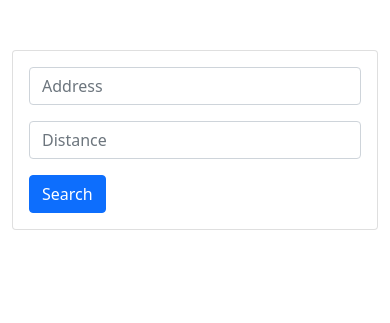
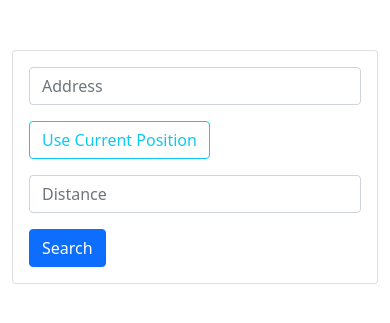
Before and after one commit to Bojun-Wu/powerOfCoordinate, a Django app: page /show_result/home in a window 390 px wide. Shown: the part 56-379 px from the top of the page. Run offline with Django 3.2, Linux system fonts and the light colour scheme.

Commit message:
add use current position function

```diff
--- a/show_result/templates/show_result/home.html
+++ b/show_result/templates/show_result/home.html
@@ -52,11 +52,14 @@
                 <div class="card-body">
                   <div class="row g-3">
 
-                            <div class="col-sm-7">
-                                <input type="text" class="form-control" name="position" value = "{{self.inputPosition}}" placeholder="Address" aria-label="City">
+                    <div class="col-sm-6">
+                      <input type="text" class="form-control" name="position" placeholder="Address" value="{{self.inputPosition}}" id="position">
                   </div>
-                            <div class="col-sm-4">
-                                <input type="text" class="form-control" placeholder="Distance" aria-label="State" type="number" name="distance" value="{{self.inputDistance}}">
+                  <div class="col-sm-2">
+                    <button type="button" class="btn btn-outline-info col-sm" id="current">Use Current Position</button>
+                  </div>
+                  <div class="col-sm-3">
+                      <input class="form-control" placeholder="Distance" type="number" name="distance" value="{{self.inputDistance}}">
                   </div>
                   <div class="col-sm">
                       <button type="submit" class="btn btn-primary col-sm">Search</button>
@@ -68,6 +71,11 @@
             </form>
         </div>
     </div>
+    <script>
+      document.getElementById("current").addEventListener("click", function() {
+        document.getElementById("position").setAttribute('value','Current Position');
+      });
+    </script>
     <script src="https://cdn.jsdelivr.net/npm/bootstrap@5.1.3/dist/js/bootstrap.bundle.min.js" integrity="sha384-ka7Sk0Gln4gmtz2MlQnikT1wXgYsOg+OMhuP+IlRH9sENBO0LRn5q+8nbTov4+1p" crossorigin="anonymous"></script>
 </body>
 </html>
--- a/show_result/views.py
+++ b/show_result/views.py
@@ -7,6 +7,9 @@ import googlemaps
 from geopy import distance
 from django.views import View
 from datetime import datetime, timezone
+import requests
+import urllib.request
+import json
 
 # Create your views here.
 
@@ -46,28 +49,33 @@ class home_page(View):
     inputDistance = 1000
 
     def get(self, request):
-        # for house in self.houseWithin():
-        #     print(house.id)
         return render(request, 'show_result/home.html')
 
     def post(self, request):
         self.inputPosition = request.POST['position']
         self.inputDistance = request.POST['distance']
-        if self.inputPosition == '':
-            return render(request, 'show_result/home.html')
-        map_client = googlemaps.Client(
-            'AIzaSyAcilcRP58jNHR7JwLyufW6A2zxCL65ePg')
-        data = map_client.geocode(self.inputPosition)
-        if data == []:
-            return HttpResponse('something went wrong')
+        if(self.inputDistance == ''):
+            self.inputDistance = 1000
+        if(self.inputPosition == 'Current Position'):
+            response = requests.post(
+                "https://www.googleapis.com/geolocation/v1/geolocate?key=AIzaSyDowkWVDSteeMLzGZfRoPgrCiXGnx2_lkk")
+            lat = json.loads(response.content)['location']['lat']
+            lng = json.loads(response.content)['location']['lng']
+        else:
+            map_client = googlemaps.Client(
+                'AIzaSyAcilcRP58jNHR7JwLyufW6A2zxCL65ePg')
+            data = map_client.geocode(self.inputPosition)
+            if data == []:
+                return HttpResponse('something went wrong')
+            lat = data[0]['geometry']['location']['lat']
+            lng = data[0]['geometry']['location']['lng']
         acceptPos = [tempHouse.id for tempHouse in house.objects.all() if calDistance(
-            data[0]['geometry']['location']['lat'], data[0]['geometry']['location']['lng'], tempHouse.lat, tempHouse.lon, self.inputDistance)]
+            lat, lng, tempHouse.lat, tempHouse.lon, self.inputDistance)]
         avergePrice = 0
         if len(acceptPos) == 0:
-            return render(request, 'show_result/home.html', locals())
+            return render(request, 'show_result/showResult.html', locals())
         self.houseWithin = house.objects.filter(id__in=acceptPos)
-        displayLocation = [[self.inputPosition, data[0]['geometry']
-                            ['location']['lat'], data[0]['geometry']['location']['lng']]]
+        displayLocation = [[self.inputPosition, lat, lng]]
         loopcount = 0
         for tempHouse in self.houseWithin:
             loopcount += 1
@@ -78,10 +86,7 @@ class home_page(View):
             displayLocation.append(
                 [str(loopcount)+". "+tempHouse.position, tempHouse.lat, tempHouse.lon])
             tempHouse.id = loopcount
-
         displayLocationPass = str(displayLocation)
         avergePrice = "{:,.2f}".format(
             round(avergePrice/len(acceptPos)*3.30579, 2))
-        # googleMapEnbed = "https://www.google.com/maps/embed/v1/place?key=AIzaSyDowkWVDSteeMLzGZfRoPgrCiXGnx2_lkk&q="+str(
-        #     data[0]['geometry']['location']['lat'])+","+str(data[0]['geometry']['location']['lng'])
         return render(request, 'show_result/showResult.html', locals())
```
Also changed, not shown: show_result/templates/show_result/showResult.html (+12 -12 lines). Lines whose indentation alone changed are shown as unchanged.
